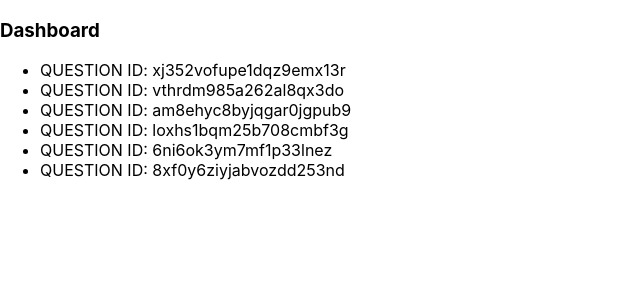
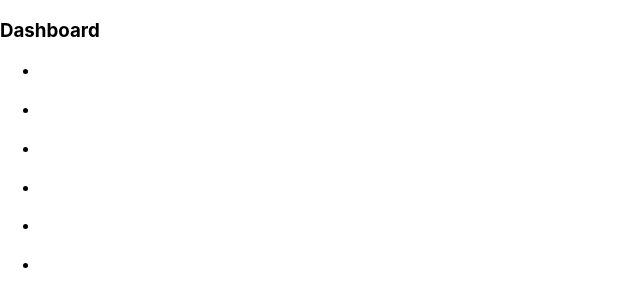
Before and after one commit to NohaFahmi/would_you_rather-React_ND, a React (Create React App) app: page / in a window 1280 px wide. Shown: the top 306 px of the page, without its empty margins (0-640 px from the left). Built offline with nearby package versions, Linux system fonts and the light colour scheme.

Commit message:
added Question component

```diff
--- a/src/components/Dashboard.js
+++ b/src/components/Dashboard.js
@@ -1,5 +1,6 @@
 import React, { Component } from 'react'
 import { connect } from 'react-redux'
+import Question from './Question'
 
 class Dashboard extends Component {
 
@@ -13,7 +14,7 @@ class Dashboard extends Component {
                 <ul className='qIdsList'>
                     {this.props.questionsIds.map((id) => (
                         <li key={id}>
-                            <div>QUESTION ID: {id}</div>
+                            <Question id={id} />
                         </li>
 
                     ))}
--- /dev/null
+++ b/src/components/Question.js
@@ -0,0 +1,24 @@
+import React, { Component } from 'react'
+import { connect } from 'react-redux'
+
+class Question extends Component {
+
+    render() {
+        console.log((this.props))
+        return (
+            <div className='question'>
+
+            </div>
+        )
+    }
+}
+
+function mapStateToProps({authedUser, users, questions}, {id}) {
+    const question = questions[id]
+
+    return {
+        authedUser,
+        question
+    }
+}
+export default connect(mapStateToProps)(Question)
```
